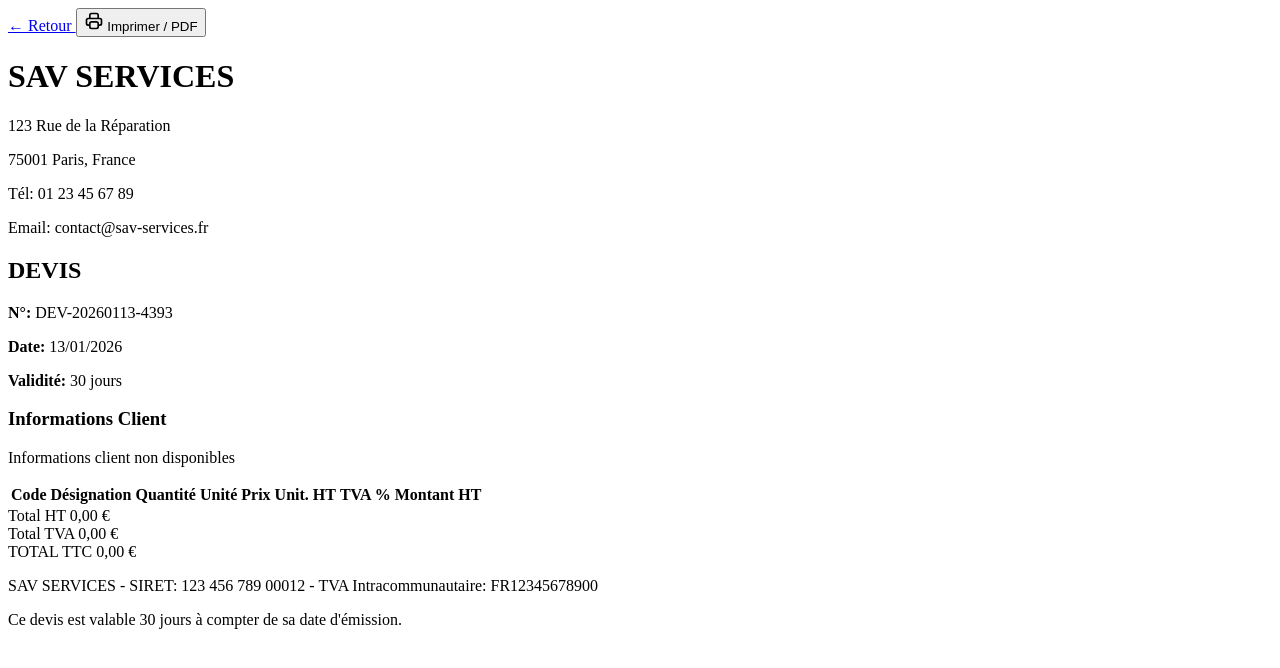
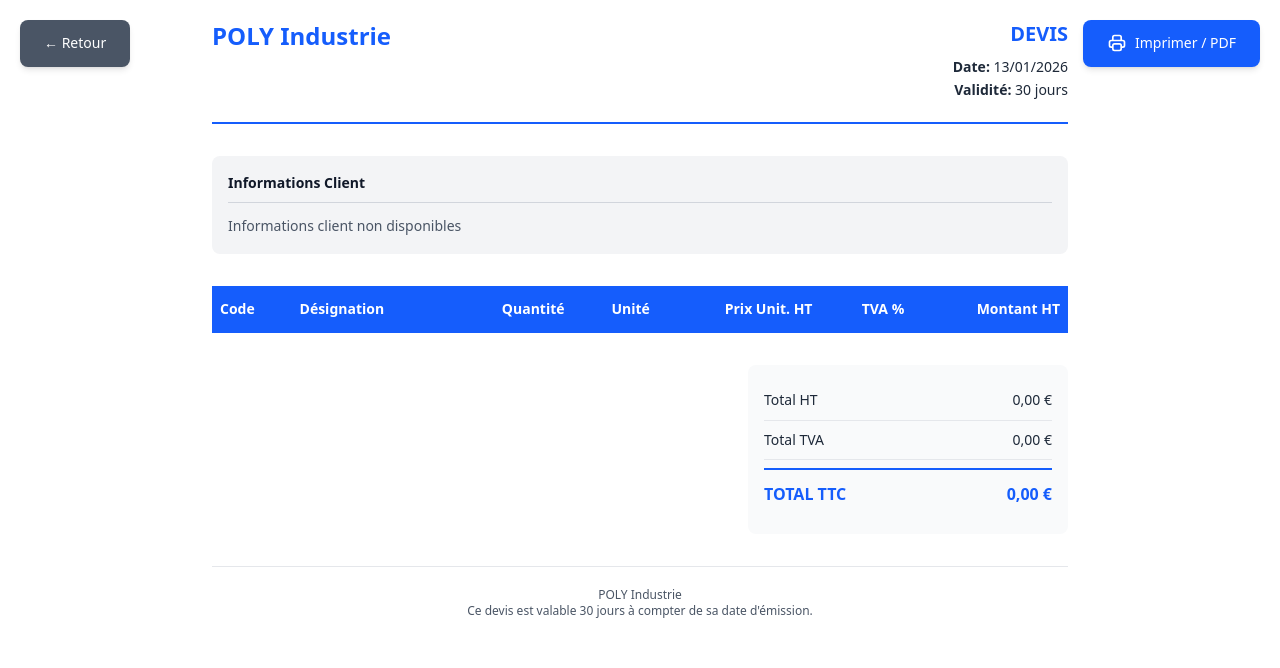
Before and after one commit to Niesmer/PROGWEB_TP2, a PHP site: page /generer_pdf.php in a window 1280 px wide. Shown: the top 668 px of the page. Run offline with PHP 8.4, Linux system fonts and the light colour scheme; data that the repository does not hold is empty.

Commit message:
fix forgotten changes

```diff
--- a/components/request_form.php
+++ b/components/request_form.php
@@ -70,9 +70,7 @@ if (isset($db_connection)) {
                     <p class="text-gray-600 dark:text-gray-400 mt-1">Date: <?= date('d/m/Y') ?></p>
                 </div>
                 <div class="text-right">
-                    <h2 class="text-lg font-semibold text-gray-900 dark:text-white">SAV SERVICES</h2>
-                    <p class="text-sm text-gray-600 dark:text-gray-400">123 Rue de la Réparation</p>
-                    <p class="text-sm text-gray-600 dark:text-gray-400">75001 Paris, France</p>
+                    <h2 class="text-lg font-semibold text-gray-900 dark:text-white">POLY Industrie</h2>
                 </div>
             </div>
         </div>
--- a/generer_pdf.php
+++ b/generer_pdf.php
@@ -1,4 +1,24 @@
 <?php
+require_once 'Ressources_communes.php';
+
+$code_client = $_POST['code_client'] ?? null;
+$lignes_json = $_POST['lignes_json'] ?? '[]';
+$lignes = json_decode($lignes_json, true);
+
+// Récupérer les infos du client
+$client_info = null;
+if ($code_client) {
+    $stmt = $db_connection->prepare("
+        SELECT c.*, p.libelle AS pays_libelle, f.libelle AS forme_libelle
+        FROM Clients c
+        LEFT JOIN Pays p ON c.code_pays = p.code_pays
+        LEFT JOIN Formes_Juridiques f ON c.code_forme = f.code_forme
+        WHERE c.code_client = :code_client
+    ");
+    $stmt->execute([':code_client' => $code_client]);
+    $client_info = $stmt->fetch(PDO::FETCH_ASSOC);
+}
+
 $totalHT = 0;
 $tvaMap = [];
 
@@ -16,15 +36,13 @@ foreach ($lignes as $ligne) {
 
 $totalTVA = array_sum($tvaMap);
 $totalTTC = $totalHT + $totalTVA;
-
-$numDevis = 'DEV-' . date('Ymd') . '-' . str_pad(rand(1, 9999), 4, '0', STR_PAD_LEFT);
 ?>
 
 <!DOCTYPE html>
 <html lang="fr">
 <head>
     <meta charset="UTF-8">
-    <title>Devis <?= $numDevis ?></title>
+    <link rel="stylesheet" href="global.css">
     <style>
         @page {
             margin: 20mm;
@@ -50,15 +68,10 @@ $numDevis = 'DEV-' . date('Ymd') . '-' . str_pad(rand(1, 9999), 4, '0', STR_PAD_
         <!-- Header -->
         <div class="flex justify-between mb-8 pb-5 border-b-2 border-blue-600">
             <div>
-                <h1 class="text-2xl font-bold text-blue-600 mb-2">SAV SERVICES</h1>
-                <p class="text-gray-600">123 Rue de la Réparation</p>
-                <p class="text-gray-600">75001 Paris, France</p>
-                <p class="text-gray-600">Tél: 01 23 45 67 89</p>
-                <p class="text-gray-600">Email: contact@sav-services.fr</p>
+                <h1 class="text-2xl font-bold text-blue-600 mb-2">POLY Industrie</h1>
             </div>
             <div class="text-right">
                 <h2 class="text-xl font-bold text-blue-600 mb-2">DEVIS</h2>
-                <p><strong>N°:</strong> <?= $numDevis ?></p>
                 <p><strong>Date:</strong> <?= date('d/m/Y') ?></p>
                 <p><strong>Validité:</strong> 30 jours</p>
             </div>
@@ -156,7 +169,7 @@ $numDevis = 'DEV-' . date('Ymd') . '-' . str_pad(rand(1, 9999), 4, '0', STR_PAD_
 
         <!-- Footer -->
         <div class="border-t border-gray-200 pt-5 text-center text-xs text-gray-600">
-            <p>SAV SERVICES - SIRET: 123 456 789 00012 - TVA Intracommunautaire: FR12345678900</p>
+            <p>POLY Industrie</p>
             <p>Ce devis est valable 30 jours à compter de sa date d'émission.</p>
         </div>
     </div>
--- a/global.css
+++ b/global.css
@@ -31,6 +31,7 @@
     --color-blue-50: oklch(97% 0.014 254.604);
     --color-blue-100: oklch(93.2% 0.032 255.585);
     --color-blue-200: oklch(88.2% 0.059 254.128);
+    --color-blue-300: oklch(80.9% 0.105 251.813);
     --color-blue-400: oklch(70.7% 0.165 254.624);
     --color-blue-600: oklch(54.6% 0.245 262.881);
     --color-blue-700: oklch(48.8% 0.243 264.376);
@@ -339,6 +340,9 @@
   .inline-flex {
     display: inline-flex;
   }
+  .table {
+    display: table;
+  }
   .h-4 {
     height: calc(var(--spacing) * 4);
   }
@@ -419,6 +423,9 @@
   }
   .cursor-pointer {
     cursor: pointer;
+  }
+  .resize {
+    resize: both;
   }
   .grid-cols-1 {
     grid-template-columns: repeat(1, minmax(0, 1fr));
@@ -578,6 +585,9 @@
   }
   .bg-yellow-100 {
     background-color: var(--color-yellow-100);
+  }
+  .p-2 {
+    padding: calc(var(--spacing) * 2);
   }
   .p-2\.5 {
     padding: calc(var(--spacing) * 2.5);
@@ -800,6 +810,10 @@
   .shadow-xl {
     --tw-shadow: 0 20px 25px -5px var(--tw-shadow-color, rgb(0 0 0 / 0.1)), 0 8px 10px -6px var(--tw-shadow-color, rgb(0 0 0 / 0.1));
     box-shadow: var(--tw-inset-shadow), var(--tw-inset-ring-shadow), var(--tw-ring-offset-shadow), var(--tw-ring-shadow), var(--tw-shadow);
+  }
+  .outline {
+    outline-style: var(--tw-outline-style);
+    outline-width: 1px;
   }
   .transition-colors {
     transition-property: color, background-color, border-color, outline-color, text-decoration-color, fill, stroke, --tw-gradient-from, --tw-gradient-via, --tw-gradient-to;
@@ -1233,6 +1247,11 @@
   inherits: false;
   initial-value: 0 0 #0000;
 }
+@property --tw-outline-style {
+  syntax: "*";
+  inherits: false;
+  initial-value: solid;
+}
 @layer properties {
   @supports ((-webkit-hyphens: none) and (not (margin-trim: inline))) or ((-moz-orient: inline) and (not (color:rgb(from red r g b)))) {
     *, ::before, ::after, ::backdrop {
@@ -1254,6 +1273,7 @@
       --tw-ring-offset-width: 0px;
       --tw-ring-offset-color: #fff;
       --tw-ring-offset-shadow: 0 0 #0000;
+      --tw-outline-style: solid;
     }
   }
 }
```
